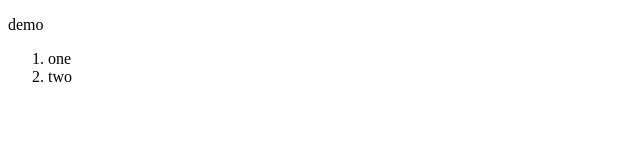
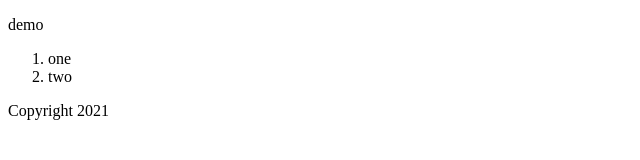
Before and after one commit to vgnstr8edge/remote-demo, a plain HTML site: page index.html in a window 1280 px wide. Shown: the whole page, without its empty margins (0-640 px from the left). Drawn offline with Linux system fonts and the light colour scheme.

Commit message:
Footer added

```diff
--- a/index.html
+++ b/index.html
@@ -11,5 +11,6 @@
     <li>one</li>
     <li>two</li>
 </ol>
+<footer>Copyright 2021</footer>
 </body>
 </html>
```
